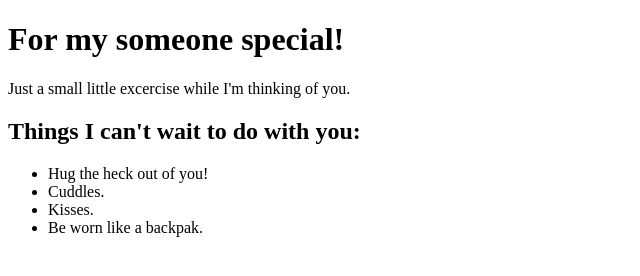
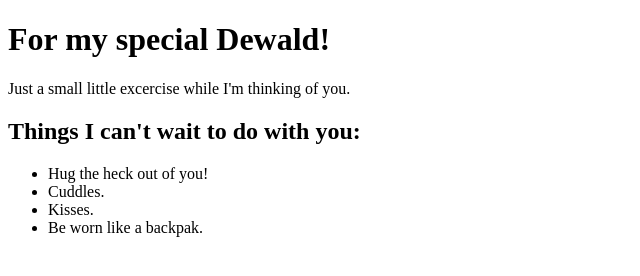
Before and after one commit to Tandjies/My-first-code, a plain HTML site: page index.html in a window 1280 px wide. Shown: the whole page, without its empty margins (0-640 px from the left). Drawn offline with Linux system fonts and the light colour scheme.

Commit message:
Add files via upload

```diff
--- a/index.html
+++ b/index.html
@@ -6,7 +6,7 @@
     </head>
     <body>
 
-        <h1>For my someone special!</h1>
+        <h1>For my special Dewald!</h1>
         <p>Just a small little excercise while
             I'm thinking of you.</p>
         <h2>Things I can't wait to do with you:</h2>
```
